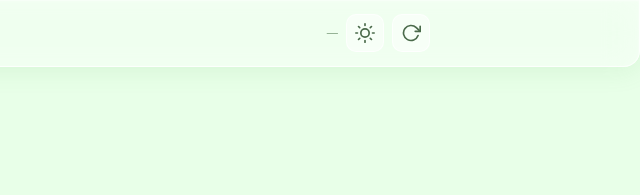
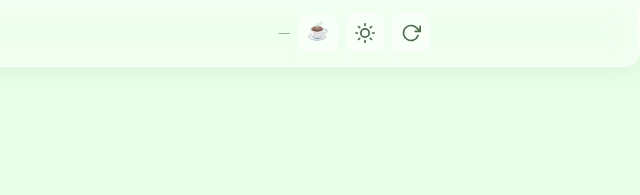
Before and after one commit to augy-studios/sgmrt-alerts, a plain HTML site: page index.html in a window 1280 px wide. Shown: the top 195 px of the page, 640-1280 px from the left. Drawn offline with Linux system fonts and the light colour scheme; no server answers.

Commit message:
add coffee donation button and style adjustments

```diff
--- a/index.html
+++ b/index.html
@@ -104,6 +104,7 @@
             </div>
             <div class="header-actions">
                 <div class="last-updated" id="last-updated">—</div>
+                <a class="icon-btn coffee-btn" href="https://donate.stripe.com/28o2akeAr3hv0DK6oo" target="_blank" rel="noopener" aria-label="Buy Augy a Coffee" title="Buy Augy a Coffee">☕</a>
                 <button class="icon-btn" id="theme-btn" aria-label="Change theme" title="Change theme">
                     <svg width="20" height="20" viewBox="0 0 24 24" fill="none" stroke="currentColor" stroke-width="2"
                         stroke-linecap="round" stroke-linejoin="round">
--- a/style.css
+++ b/style.css
@@ -261,6 +261,12 @@ a:hover {
 
 .icon-btn:active {
   transform: scale(0.96);
+}
+
+.coffee-btn {
+  text-decoration: none;
+  font-size: 1.1rem;
+  line-height: 1;
 }
 
 .icon-btn.spinning svg {
```
